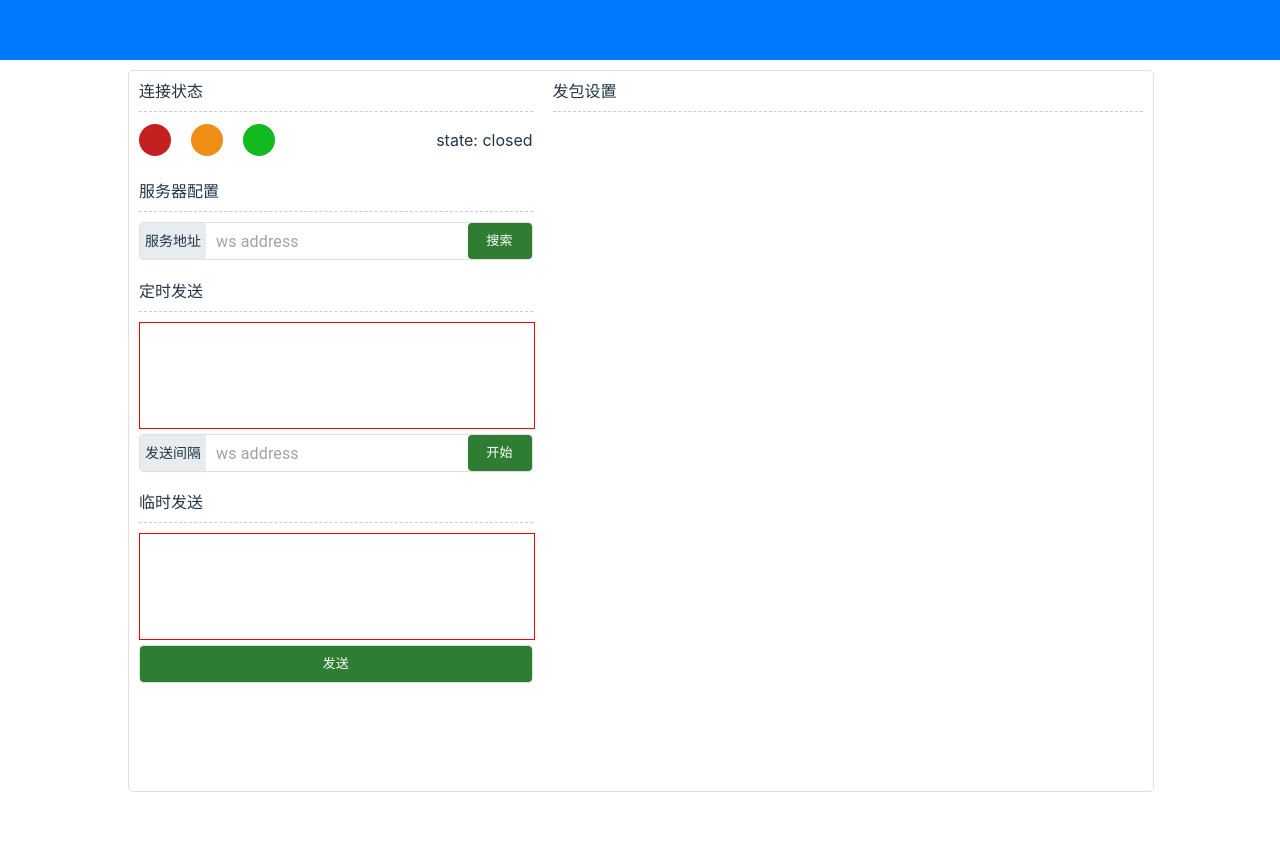
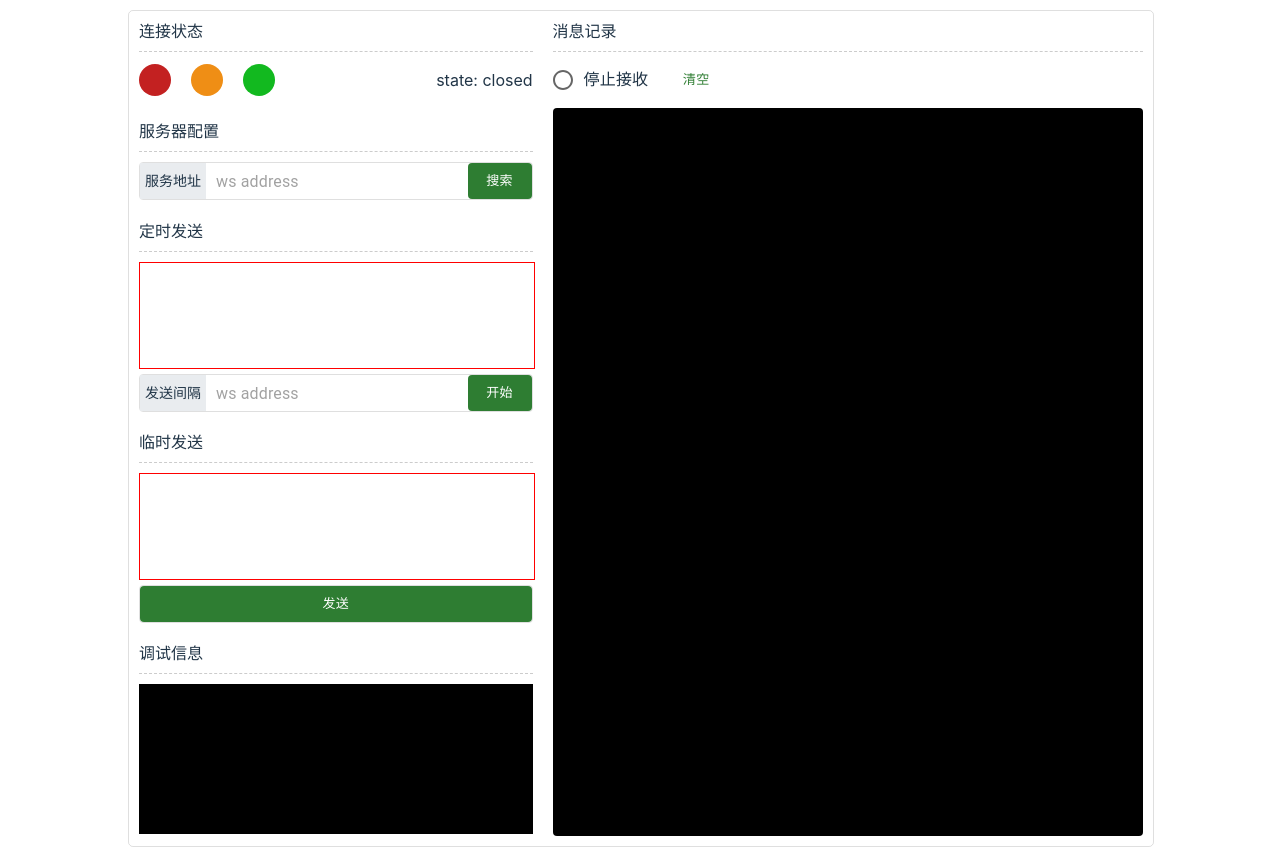
Before and after one commit to squanchy1993/websocket-tool, a React (Vite) app: page / in a window 1280 px wide. Before the commit the page ends 800 px from the top, so only its background shows below. Built offline with nearby package versions, Linux system fonts and the light colour scheme.

Commit message:
fix: update code

```diff
--- a/package.json
+++ b/package.json
@@ -14,6 +14,7 @@
     "@emotion/styled": "^11.11.0",
     "@mui/material": "^5.14.19",
     "@mui/styled-engine-sc": "^6.0.0-alpha.7",
+    "normalize.css": "^8.0.1",
     "react": "^18.2.0",
     "react-dom": "^18.2.0",
     "styled-components": "^6.1.1"
--- a/src/App.css
+++ b/src/App.css
@@ -1,51 +1,3 @@
-/* #root {
-  max-width: 1280px;
-  margin: 0 auto;
-  padding: 2rem;
-  text-align: center;
-}
-
-.logo {
-  height: 6em;
-  padding: 1.5em;
-  will-change: filter;
-  transition: filter 300ms;
-}
-.logo:hover {
-  filter: drop-shadow(0 0 2em #646cffaa);
-}
-.logo.react:hover {
-  filter: drop-shadow(0 0 2em #61dafbaa);
-}
-
-@keyframes logo-spin {
-  from {
-    transform: rotate(0deg);
-  }
-  to {
-    transform: rotate(360deg);
-  }
-}
-
-@media (prefers-reduced-motion: no-preference) {
-  a:nth-of-type(2) .logo {
-    animation: logo-spin infinite 20s linear;
-  }
-}
-
-.card {
-  padding: 2em;
-}
-
-.read-the-docs {
-  color: #888;
-} */
-
-.container {
-  width: 100vw;
-  height: 100vh;
-  display: flex;
-  flex-direction: column;
-
-
-}
+button:focus {
+  outline: none !important;
+};
--- a/src/App.tsx
+++ b/src/App.tsx
@@ -1,16 +1,19 @@
 /*
  * @Date: 2023-12-03 12:31:31
  * @LastEditors: zhusisheng zhusisheng@shenhaoinfo.com
- * @LastEditTime: 2023-12-05 10:12:23
+ * @LastEditTime: 2023-12-05 15:39:30
  * @FilePath: \websocket-tool\src\App.tsx
  */
 import { useState } from "react";
 import styled from "styled-components";
-import CardItem from './component/CardItem';
 import WsConfig from './component/WsConfig';
 import WsStatus from './component/WsStatus';
 import IntervalSend from './component/IntervalSend'
-import TemporarySend from './component/temporarySend'
+import TemporarySend from './component/TemporarySend'
+import ConsoleLog from './component/ConsoleLog'
+import MessageRecords from './component/MessageRecords'
+import './App.css'
+
 
 const Container = styled.div`
   width: 100vw;
@@ -63,9 +66,10 @@ function App() {
               <WsConfig />
               <IntervalSend />
               <TemporarySend />
+              <ConsoleLog />
             </div>
             <div className="right">
-              <CardItem title="发包设置" />
+              <MessageRecords />
             </div>
           </div>
         </section>
--- /dev/null
+++ b/src/component/ConsoleLog.tsx
@@ -0,0 +1,35 @@
+/*
+ * @Date: 2023-12-03 12:31:31
+ * @LastEditors: zhusisheng zhusisheng@shenhaoinfo.com
+ * @LastEditTime: 2023-12-05 14:43:36
+ * @FilePath: \websocket-tool\src\component\ConsoleLog.tsx
+ */
+import styled from "styled-components";
+import React from "react";
+import CardItem from "./CardItem";
+
+const Container = styled.div`
+  flex: 1;
+  width: 100%;
+  .console-group {
+    height: 150px;
+    display: flex;
+    flex-direction: column;
+    background: #000;
+  }
+`;
+
+const WsStatus: React.FC = () => {
+  return (
+    <>
+      <Container>
+        <CardItem title="调试信息">
+          <div className="console-group">
+          </div>
+        </CardItem>
+      </Container>
+    </>
+  );
+};
+
+export default WsStatus;
--- /dev/null
+++ b/src/component/MessageRecords.tsx
@@ -0,0 +1,52 @@
+/*
+ * @Date: 2023-12-03 12:31:31
+ * @LastEditors: zhusisheng zhusisheng@shenhaoinfo.com
+ * @LastEditTime: 2023-12-05 15:34:01
+ * @FilePath: \websocket-tool\src\component\MessageRecords.tsx
+ */
+import styled from "styled-components";
+import React from "react";
+import CardItem from "./CardItem";
+import { Radio, FormControlLabel, Button } from '@mui/material';
+
+const Container = styled.div`
+  flex: 1;
+  width: 100%;
+  .message-group {
+    height: 100%;
+    display: flex;
+    flex-direction: column;
+    .operation-content {
+      display: flex;
+      height: 36px;
+      margin-bottom: 10px;
+    }
+    .message-content{
+      width: 100%;
+      flex: 1;
+      background: #000;
+      border-radius: 0.25rem;
+    }
+  }
+`;
+
+const WsStatus: React.FC = () => {
+  return (
+    <>
+      <Container>
+        <CardItem title="消息记录">
+          <div className="message-group">
+            <div className="operation-content">
+              <FormControlLabel control={<Radio />} label="停止接收" />
+              <Button variant="text" size="small" color="success">清空</Button>
+            </div>
+            <div className="message-content"></div>
+
+          </div>
+        </CardItem>
+      </Container>
+    </>
+  );
+};
+
+export default WsStatus;
```
Also changed, not shown: src/main.tsx (+7 -0 lines), 1 other file (tests, documents, lock files or other folders).
